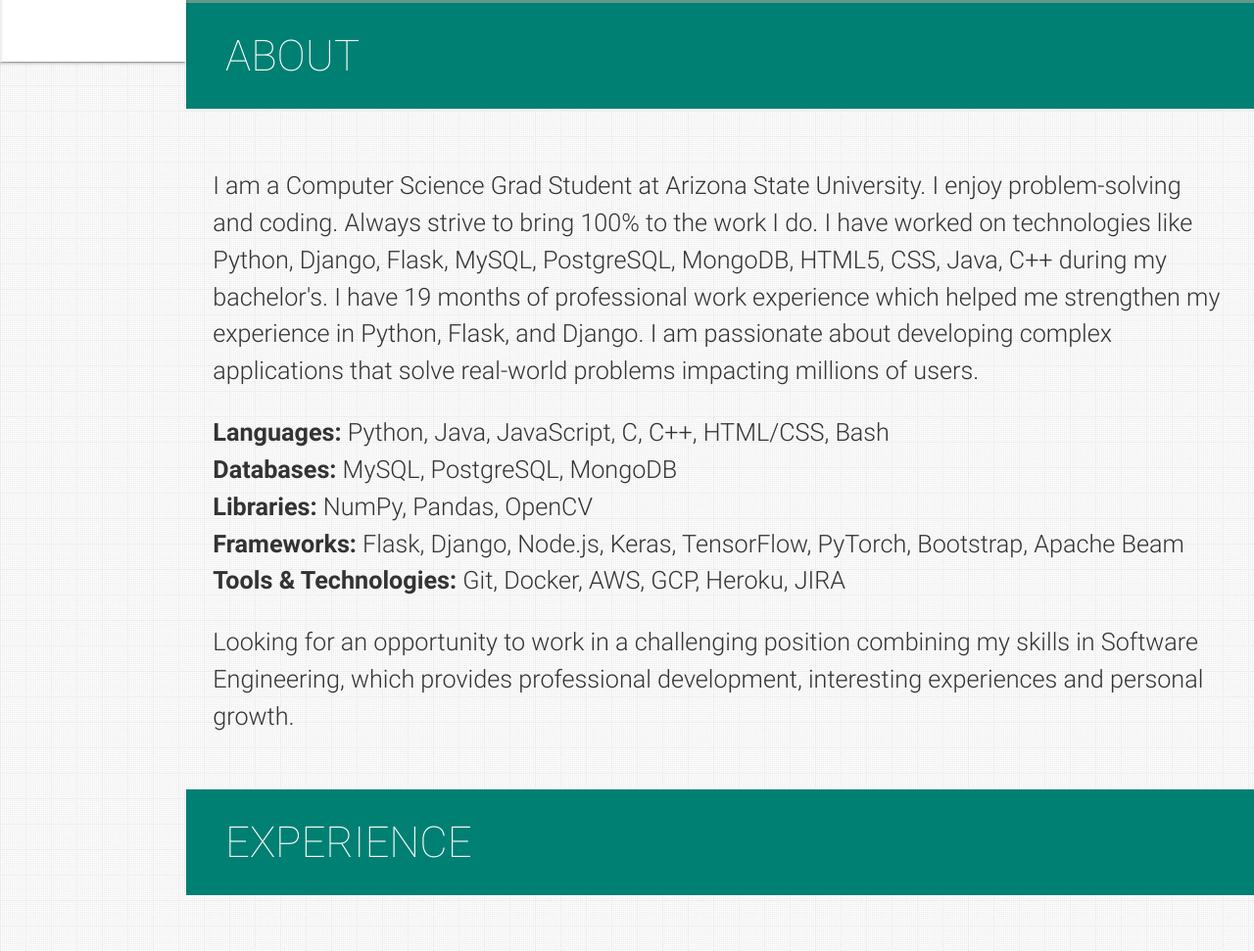
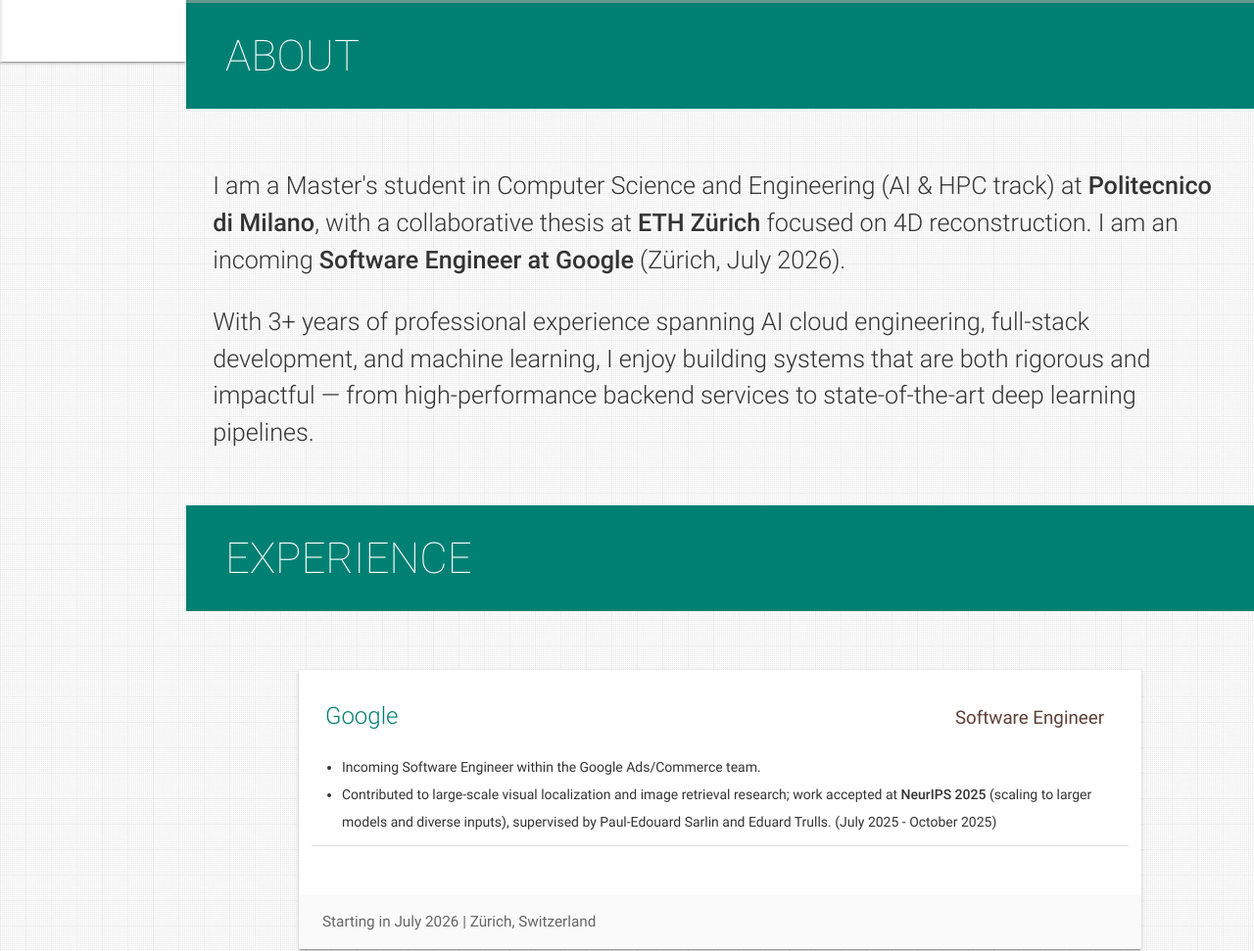
Before and after one commit to bralani/bralani.github.io, a plain HTML site: page index.html in a window 1280 px wide. Shown: the part 797-1768 px from the top of the page at 98% size. Drawn offline with nearby package versions, Linux system fonts and the light colour scheme.

Commit message:
about section

```diff
--- a/index.html
+++ b/index.html
@@ -228,48 +228,17 @@
     <section id="about" class="section scrollspy">
       <h3 class="page-title white-text teal">About</h3>
       <div class="container flow-text">
-        <!-- <blockquote>
-          <h2>
-            A Software Developer with a passion for Backend Development and Artificial Intelligence.
-
-          </h2>
-        </blockquote> -->
         <p>
-          I am a Computer Science Grad Student at Arizona State University. I enjoy problem-solving and coding. Always strive to bring 100% to the work I do.
-
-          I have worked on technologies like Python, Django, Flask, MySQL, PostgreSQL, MongoDB, HTML5, CSS, Java, C++ during my bachelor's. I have 19 months of professional work experience which helped me strengthen my experience in Python, Flask, and Django.
-
-          I am passionate about developing complex applications that solve real-world problems impacting millions of users.
+          I am a Master's student in Computer Science and Engineering (AI &amp; HPC track) at
+          <strong>Politecnico di Milano</strong>, with a collaborative thesis at <strong>ETH Zürich</strong>
+          focused on 4D reconstruction. I am an incoming <strong>Software Engineer at Google</strong>
+          (Zürich, July 2026).
         </p>
         <p>
-          <ul>
-            <li><b>Languages:</b> Python, Java, JavaScript, C, C++, HTML/CSS, Bash</li>
-            <li><b>Databases:</b> MySQL, PostgreSQL, MongoDB</li>
-            <li><b>Libraries:</b> NumPy, Pandas, OpenCV</li>
-            <li><b>Frameworks:</b> Flask, Django, Node.js, Keras, TensorFlow, PyTorch, Bootstrap, Apache Beam</li>
-            <li><b>Tools & Technologies:</b> Git, Docker, AWS, GCP, Heroku, JIRA</li>
-          </ul>
-
+          With 3+ years of professional experience spanning AI cloud engineering, full-stack development,
+          and machine learning, I enjoy building systems that are both rigorous and impactful — from
+          high-performance backend services to state-of-the-art deep learning pipelines.
         </p>
-
-        <!-- <p>
-
-          Detail-oriented Software Developer with professional experience in Backend Development, Machine Learning, Computer Vision. I am adept in Python, Django, Flask, SQL, Machine Learning, Computer Vision.
-        </p> -->
-        <p>
-          Looking for an opportunity to work in a challenging position combining my skills in Software Engineering, which provides professional development, interesting experiences and personal growth.
-        </p>
-        <!-- <p>
-          Another Paragraph
-        </p>  -->
-        <!-- <p>
-        <strong>Current Focus</strong>:&nbsp;<a aria-label="Navigate to the Inclusive Design Patterns homepage"
-          href="https://www.smashingmagazine.com/inclusive-design-patterns/">Accessibility</a>&nbsp;//&nbsp;<a
-          aria-label="Navigate to the Full Stack React homepage"
-          href="https://www.fullstackreact.com/">React</a>&nbsp;//&nbsp;<a
-          aria-label='Navigate to the article "Scalable CSS"'
-          href="https://mrmrs.github.io/writing/2016/03/24/scalable-css/">Design Systems</a>
-        </p> -->
       </div>
     </section>
 
```
